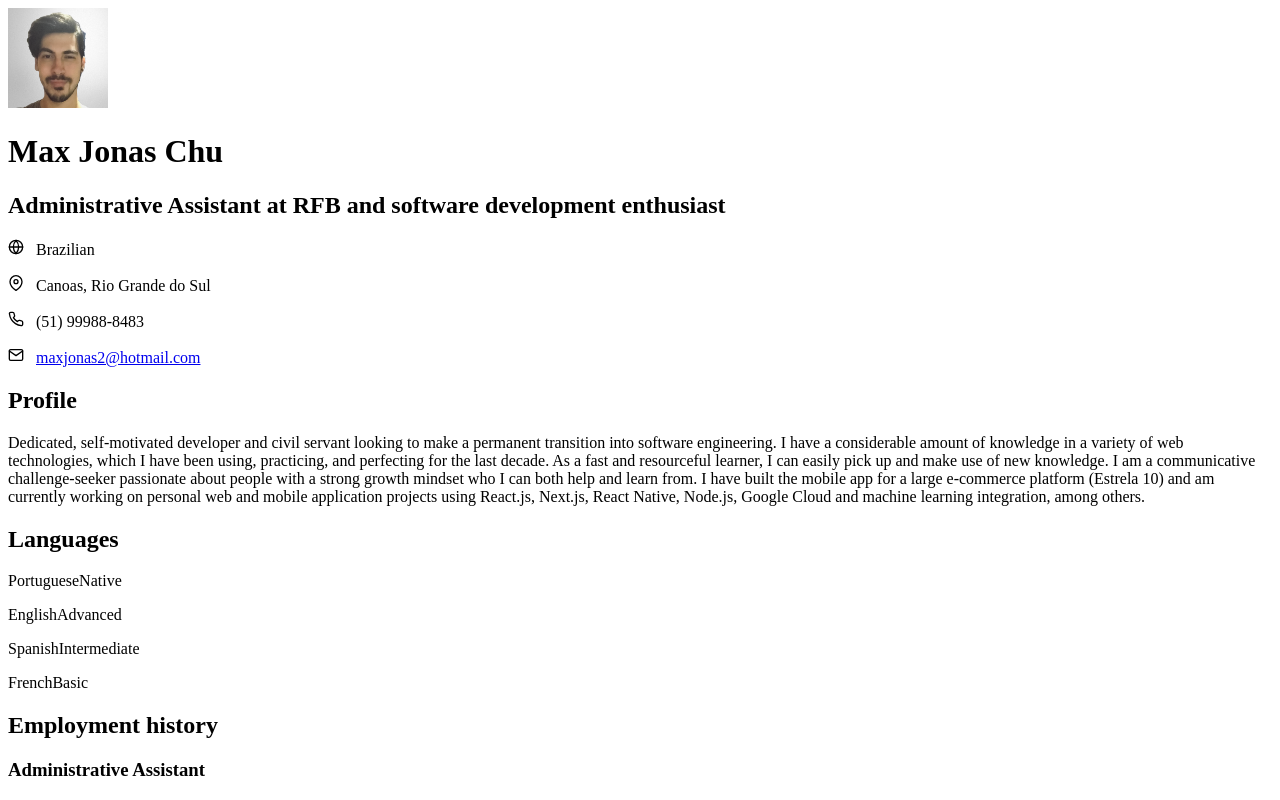
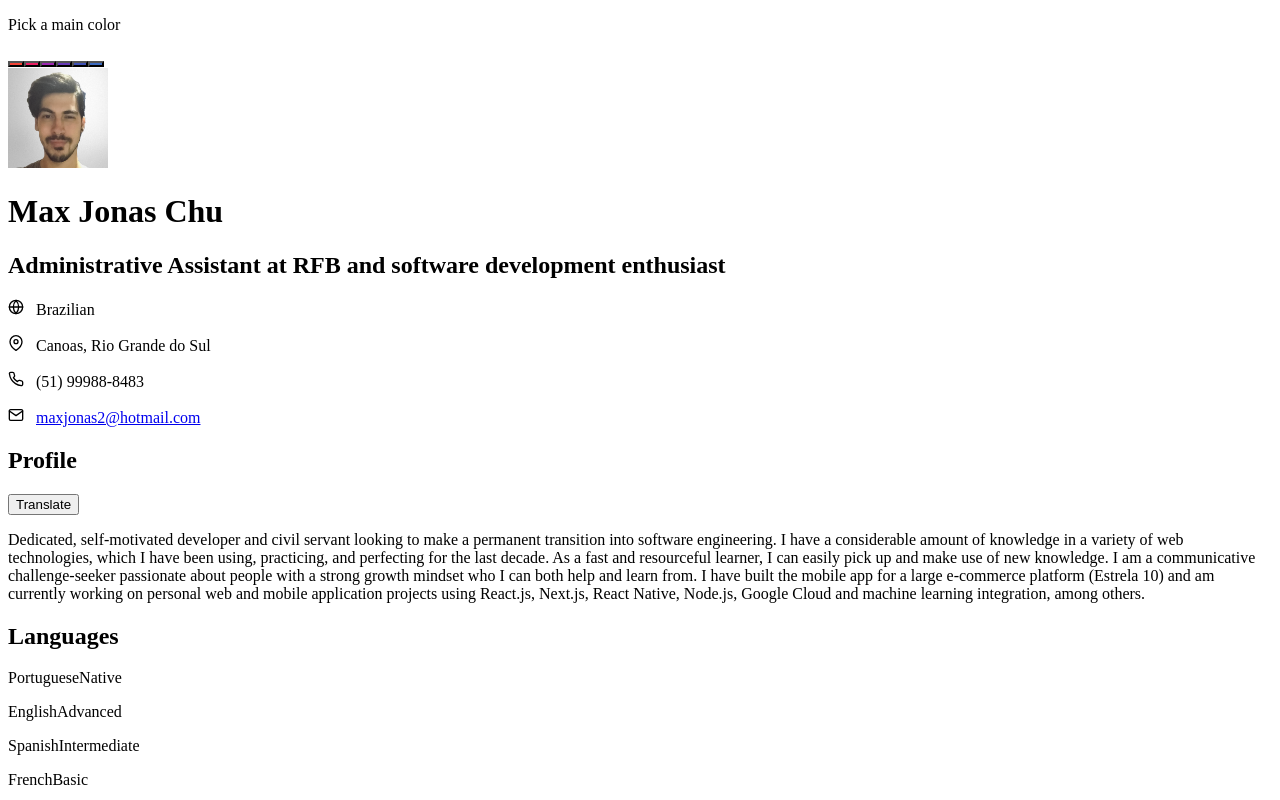
Before and after one commit to maxjonas2/cv-builder, a React (Vite) app: page / in a window 1280 px wide. Shown: the top 800 px of the page. Built offline with nearby package versions, Linux system fonts and the light colour scheme; the HTML template or start-up script is replaced by a standard one.

Commit message:
Added basic editing functionality

```diff
--- a/src/App.jsx
+++ b/src/App.jsx
@@ -3,14 +3,36 @@ import JobDescription from "./components/JobDescription";
 import SkillsetDescription from "./components/SkillsetDescription";
 import PerfonalInformationBox from "./components/PersonalInformationBox";
 import data from "./data.json";
+import { Fragment, useState } from "react";
+import ColorPicker from "./components/ColorPicker";
+import { translateIntoPortuguese } from "./utils";
 
 export default function () {
+  const [profileDescriptionContent, setProfileDescriptionContent] = useState(
+    data.profileDescription
+  );
+
+  async function translate() {
+    const translation = await translateIntoPortuguese(data.profileDescription);
+    setProfileDescriptionContent(translation);
+  }
+
   return (
+    <Fragment>
+      <div className='settings-container'>
+        <p>Pick a main color</p>
+        <ColorPicker />
+      </div>
       <main className='overflow-hidden main-container'>
         <header className='main-header flex space-between items-center content-container'>
           <div className='flex space-beween items-center'>
             <div className='header-image-container flex centered-items'>
-            <img className='header-image' src='/jonas.png' width={100} alt='' />
+              <img
+                className='header-image'
+                src='/jonas.png'
+                width={100}
+                alt=''
+              />
             </div>
             <div className='header-title flow-sm'>
               <div className='gradient-text'>
@@ -30,9 +52,10 @@ export default function () {
         <section className='content-container section-summary'>
           <div>
             <h1 className='section-title'>Profile</h1>
+            <button onClick={translate}>Translate</button>
             <div className='content flex space-between items-start'>
               <p className='no-border profile-description'>
-              {data.profileDescription}
+                {profileDescriptionContent}
               </p>
               <div className='skill-box info-box border-left'>
                 <section className='flow-md'>
@@ -41,7 +64,9 @@ export default function () {
                       Languages
                     </h2>
                     <p className='skill-name-container'>
-                    <span className='skill-name inline-block'>Portuguese</span>
+                      <span className='skill-name inline-block'>
+                        Portuguese
+                      </span>
                       <span className='skill-level-tag inline-flex centered-items'>
                         Native
                       </span>{" "}
@@ -91,9 +116,7 @@ export default function () {
             />
           ))}
         </section>
-
         {/* <!-- ********** EDUCATION ********** --> */}
-
         <section className='content-container section-work-experience flow-lg break-after'>
           <h1 className='section-title'>Education</h1>
           {data.education.map((item, index) => (
@@ -105,9 +128,7 @@ export default function () {
             />
           ))}
         </section>
-
         {/* <!-- ********** SKILLS ********** --> */}
-
         <section className='content-container section-skills flow-lg'>
           <h1 className='section-title'>Skills</h1>
           <div className='soft-skills-container'></div>
@@ -122,9 +143,7 @@ export default function () {
             );
           })}
         </section>
-
         {/* ********** ABOUT ********** */}
-
         {/* <section className="content-container section-about flow-lg">
           <h1 className="section-title">About me</h1>
           <p className="no-border">
@@ -142,7 +161,6 @@ export default function () {
             </a>
           </p>
         </section> */}
-
         <section className='content-container section-about flow-sm faded-text'>
           <p>This CV was built using React.js</p>
           <p>
@@ -157,5 +175,6 @@ export default function () {
           </p>
         </section>
       </main>
+    </Fragment>
   );
 }
--- /dev/null
+++ b/src/components/ColorPicker.jsx
@@ -0,0 +1,29 @@
+export default function ColorPicker() {
+  const colors = [
+    "#f44336",
+    "#e91e63",
+    "#9c27b0",
+    "#673ab7",
+    "#3f51b5",
+    "#3c6ac0",
+  ];
+
+  function setTheme(color) {
+    document.documentElement.style.setProperty("--color-primary", color);
+  }
+
+  return (
+    <div className='color-picker-container no-print'>
+      {colors.map((color) => {
+        return (
+          <button
+            onClick={() => setTheme(color)}
+            className='color-box'
+            style={{ backgroundColor: color }}
+            key={color}
+          ></button>
+        );
+      })}
+    </div>
+  );
+}
--- /dev/null
+++ b/src/css/_base.scss
@@ -0,0 +1,181 @@
+* {
+  margin: 0;
+  padding: 0;
+  box-sizing: border-box;
+}
+
+:root {
+  --color-primary: #3c6ac0;
+
+  font-size: 13pt !important;
+}
+
+h1,
+h2,
+h3,
+h4,
+h5,
+h6 {
+  font-size: 1rem;
+  font-weight: normal;
+  margin-block: 0;
+  margin-inline: 0;
+  line-height: 1.2;
+}
+
+.content-container {
+  margin-bottom: 3rem;
+}
+
+:root {
+  font-size: 12pt;
+}
+
+// Body tag with sans-serif font
+body {
+  font-family: "Inter", "Arial", sans-serif;
+  margin: 0 1rem;
+  print-color-adjust: exact;
+}
+
+.main-container {
+  max-width: 1000px;
+  margin: 0 auto;
+}
+
+.overflow-hidden {
+  overflow: hidden;
+}
+
+.flow-xsm > * + * {
+  margin-top: 0.26rem;
+}
+
+.flow-sm > * + * {
+  margin-top: 0.4rem;
+}
+
+.flow-md > * + * {
+  margin-top: 0.8rem;
+}
+
+.flow-lg > * + * {
+  margin-top: 1.2rem;
+}
+
+.flow-xl > * + * {
+  margin-top: 1.6rem;
+}
+
+.flow-2xl > * + * {
+  margin-top: 2rem;
+}
+
+.flex {
+  display: flex;
+}
+
+.upper {
+  text-transform: uppercase;
+}
+
+.upper-condensed {
+  text-transform: uppercase;
+  font-size: 0.9rem;
+  letter-spacing: 0.65px;
+}
+
+.inline-block {
+  display: inline-block;
+}
+
+.inline-flex {
+  display: inline-flex;
+}
+
+.flex-col {
+  flex-direction: column;
+}
+
+.gap-2x {
+  gap: 2rem;
+}
+
+.centered-items {
+  justify-content: center;
+  align-items: center;
+}
+
+.space-between {
+  justify-content: space-between;
+  gap: 4rem;
+}
+
+p {
+  line-height: 1.5;
+}
+
+h1 + :is(p, .content) {
+  margin-top: 0.5rem;
+}
+
+h2 + :is(p, .content) {
+  margin-top: 0.35rem;
+}
+
+.hidden {
+  visibility: hidden;
+}
+
+.bold {
+  font-weight: bold;
+}
+
+.flex.space-between > *:first-child {
+  flex: 1;
+}
+
+.gradient-text {
+  width: fit-content;
+
+  > :is(p, h1, h2, h3, h4, h5, h6, span) {
+    color: #324eb2;
+  }
+}
+
+.margin-right {
+  margin-right: 1rem;
+}
+
+.margin-left {
+  margin-left: 1rem;
+}
+
+.skill-name {
+  width: 12ch;
+
+  &::before {
+    content: "• ";
+  }
+}
+
+.skill-group:not(:last-child) {
+  margin-bottom: 1.5rem;
+}
+
+.skill-group-title {
+  padding-bottom: 0.22rem;
+  font-weight: 500;
+}
+
+.skill-level-tag {
+  width: 100px;
+  height: 1.4rem;
+  font-weight: 600;
+  border-radius: 4px;
+  color: var(--color-primary);
+  text-transform: uppercase;
+  font-size: 0.6rem;
+  letter-spacing: 0.6px;
+  border: 1px solid var(--color-primary);
+}
--- /dev/null
+++ b/src/css/_settings.scss
@@ -0,0 +1,33 @@
+.settings-container {
+  width: 100%;
+  position: fixed;
+  bottom: 0;
+  left: 0;
+  padding: 1rem;
+  background-color: white;
+  z-index: 99;
+  box-shadow: 0 0 10px 0 rgba(0, 0, 0, 0.15);
+}
+
+.color-box {
+  --size: 24px;
+
+  appearance: none;
+  border: none;
+  outline: none;
+  display: inline-block;
+  margin-right: 10px;
+  width: var(--size);
+  height: var(--size);
+  border-radius: 50%;
+  cursor: pointer;
+  transition: transform 0.2s ease;
+
+  &:hover {
+    transform: scale(1.1);
+  }
+
+  &:active {
+    transform: scale(0.9);
+  }
+}
--- a/src/css/main.css
+++ b/src/css/main.css
@@ -177,6 +177,39 @@ h2 + :is(p, .content) {
   font-size: 0.6rem;
   letter-spacing: 0.6px;
   border: 1px solid var(--color-primary);
+}
+
+.settings-container {
+  width: 100%;
+  position: fixed;
+  bottom: 0;
+  left: 0;
+  padding: 1rem;
+  background-color: white;
+  z-index: 99;
+  box-shadow: 0 0 10px 0 rgba(0, 0, 0, 0.15);
+}
+
+.color-box {
+  --size: 24px;
+  -webkit-appearance: none;
+     -moz-appearance: none;
+          appearance: none;
+  border: none;
+  outline: none;
+  display: inline-block;
+  margin-right: 10px;
+  width: var(--size);
+  height: var(--size);
+  border-radius: 50%;
+  cursor: pointer;
+  transition: transform 0.2s ease;
+}
+.color-box:hover {
+  transform: scale(1.1);
+}
+.color-box:active {
+  transform: scale(0.9);
 }
 
 /* SECTION */
--- a/src/css/main.scss
+++ b/src/css/main.scss
@@ -1,187 +1,8 @@
 @charset 'UTF-8';
+@import "_base.scss";
+@import "_settings";
 
 // Reset styles
-* {
-  margin: 0;
-  padding: 0;
-  box-sizing: border-box;
-}
-
-:root {
-  --color-primary: #3c6ac0;
-
-  font-size: 13pt !important;
-}
-
-h1,
-h2,
-h3,
-h4,
-h5,
-h6 {
-  font-size: 1rem;
-  font-weight: normal;
-  margin-block: 0;
-  margin-inline: 0;
-  line-height: 1.2;
-}
-
-.content-container {
-  margin-bottom: 3rem;
-}
-
-:root {
-  font-size: 12pt;
-}
-
-// Body tag with sans-serif font
-body {
-  font-family: "Inter", "Arial", sans-serif;
-  margin: 0 1rem;
-  print-color-adjust: exact;
-}
-
-.main-container {
-  max-width: 1000px;
-  margin: 0 auto;
-}
-
-.overflow-hidden {
-  overflow: hidden;
-}
-
-.flow-xsm > * + * {
-  margin-top: 0.26rem;
-}
-
-.flow-sm > * + * {
-  margin-top: 0.4rem;
-}
-
-.flow-md > * + * {
-  margin-top: 0.8rem;
-}
-
-.flow-lg > * + * {
-  margin-top: 1.2rem;
-}
-
-.flow-xl > * + * {
-  margin-top: 1.6rem;
-}
-
-.flow-2xl > * + * {
-  margin-top: 2rem;
-}
-
-.flex {
-  display: flex;
-}
-
-.upper {
-  text-transform: uppercase;
-}
-
-.upper-condensed {
-  text-transform: uppercase;
-  font-size: 0.9rem;
-  letter-spacing: 0.65px;
-}
-
-.inline-block {
-  display: inline-block;
-}
-
-.inline-flex {
-  display: inline-flex;
-}
-
-.flex-col {
-  flex-direction: column;
-}
-
-.gap-2x {
-  gap: 2rem;
-}
-
-.centered-items {
-  justify-content: center;
-  align-items: center;
-}
-
-.space-between {
-  justify-content: space-between;
-  gap: 4rem;
-}
-
-p {
-  line-height: 1.5;
-}
-
-h1 + :is(p, .content) {
-  margin-top: 0.5rem;
-}
-
-h2 + :is(p, .content) {
-  margin-top: 0.35rem;
-}
-
-.hidden {
-  visibility: hidden;
-}
-
-.bold {
-  font-weight: bold;
-}
-
-.flex.space-between > *:first-child {
-  flex: 1;
-}
-
-.gradient-text {
-  width: fit-content;
-
-  > :is(p, h1, h2, h3, h4, h5, h6, span) {
-    color: #324eb2;
-  }
-}
-
-.margin-right {
-  margin-right: 1rem;
-}
-
-.margin-left {
-  margin-left: 1rem;
-}
-
-.skill-name {
-  width: 12ch;
-
-  &::before {
-    content: "• ";
-  }
-}
-
-.skill-group:not(:last-child) {
-  margin-bottom: 1.5rem;
-}
-
-.skill-group-title {
-  padding-bottom: 0.22rem;
-  font-weight: 500;
-}
-
-.skill-level-tag {
-  width: 100px;
-  height: 1.4rem;
-  font-weight: 600;
-  border-radius: 4px;
-  color: var(--color-primary);
-  text-transform: uppercase;
-  font-size: 0.6rem;
-  letter-spacing: 0.6px;
-  border: 1px solid var(--color-primary);
-}
 
 /* SECTION */
 
--- a/src/utils.jsx
+++ b/src/utils.jsx
@@ -1,3 +1,5 @@
+const API_KEY = "API_KEY";
+
 export function convertMarkdownToJSX(text) {
   // const BOLD_REGEXP = /\*\*([\w\s]+)\*\*/g;
   // const CODE_REGEXP = /\+(.*)\+/g;
@@ -22,3 +24,30 @@ export function matchAndCapture(regexp, text) {
   }
   return matches;
 }
+
+export async function translateIntoPortuguese(text) {
+  const requestBody = {
+    model: "gpt-3.5-turbo",
+    messages: [
+      {
+        role: "user",
+        content:
+          "Translate the following piece of English text into Portuguese: " +
+          text,
+      },
+    ],
+    temperature: 0.5,
+  };
+
+  const response = await fetch("https://api.openai.com/v1/chat/completions", {
+    method: "POST",
+    headers: {
+      Authorization: `Bearer ${API_KEY}`,
+      "Content-Type": "application/json",
+    },
+    body: JSON.stringify(requestBody),
+  });
+
+  const json = await response.json();
+  return json.choices[0].message.content;
+}
```
Also changed, not shown: .eslintrc.json, 2 other files (tests, documents, lock files or other folders). Lines whose indentation alone changed are shown as unchanged.
